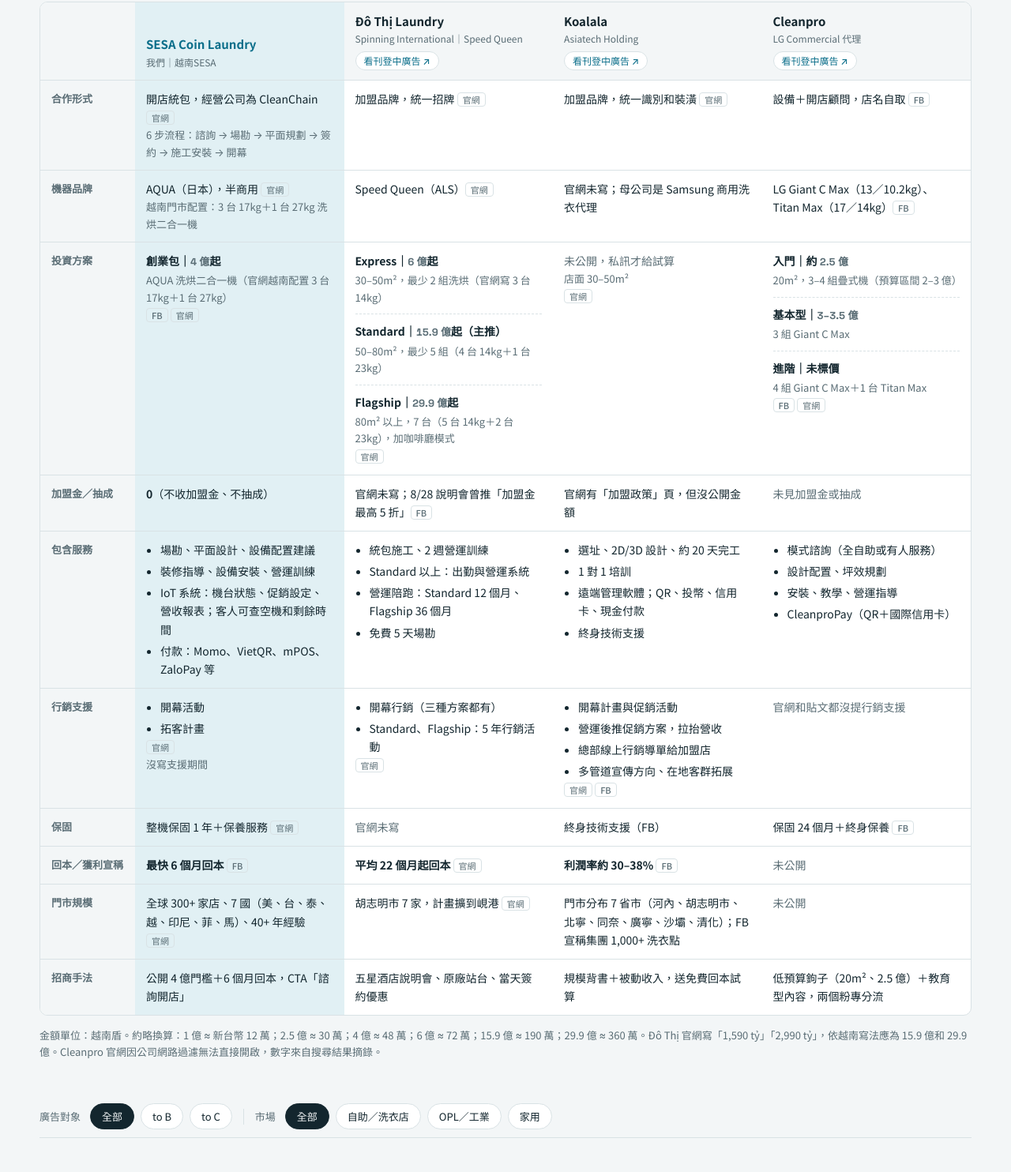
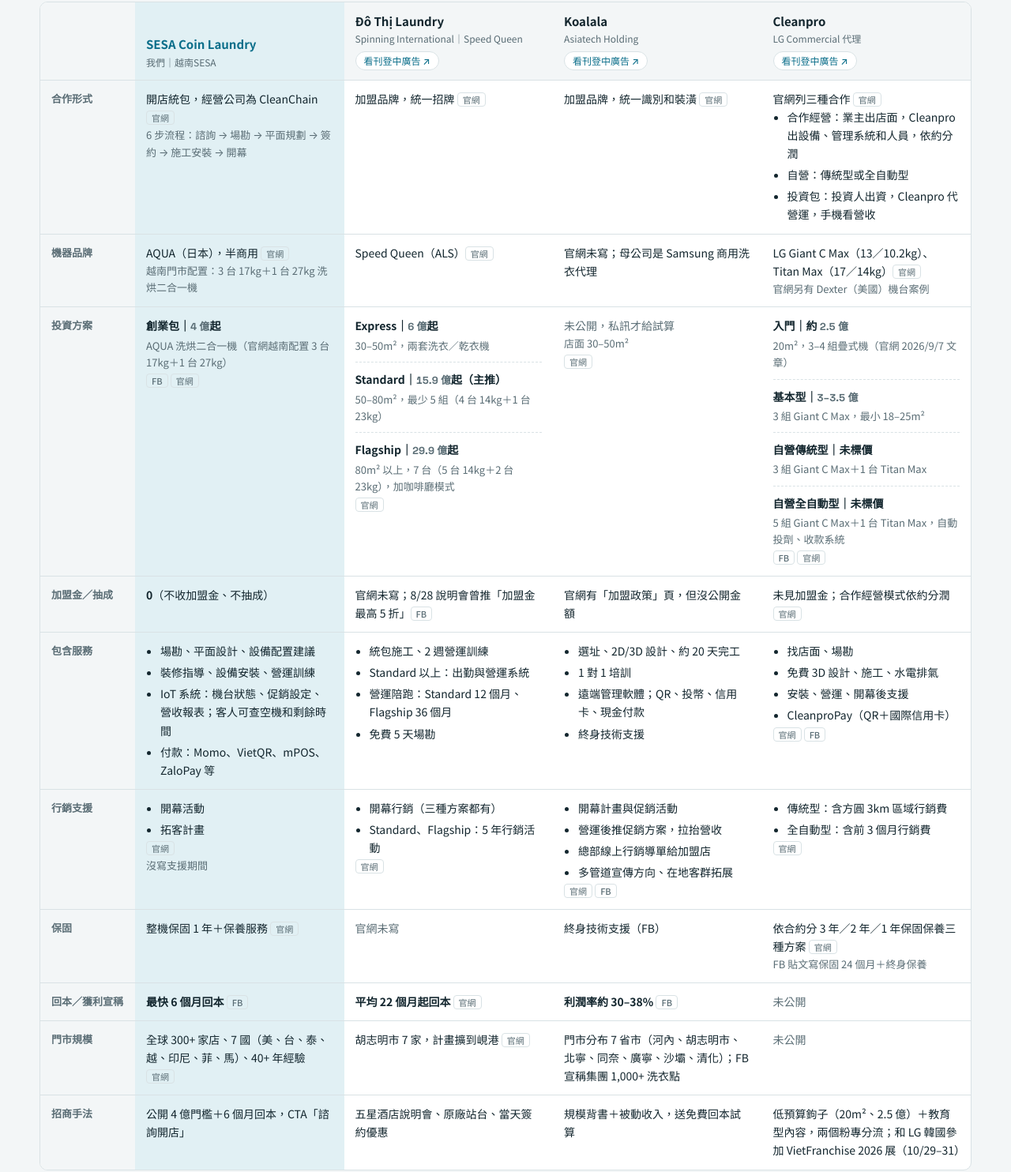
Before and after one commit to abbyupyoung-cloud/sesa-vn-competitors, a plain HTML site: page index.html in a window 1280 px wide. Shown: the part 293-1777 px from the top of the page at 79% size. Drawn offline with Linux system fonts and the light colour scheme.

Commit message:
Cleanpro 改用官網加盟頁資料；Đô Thị Express 機台數
Co-Authored-By: Claude Opus 5.5 <noreply@anthropic.com>

```diff
--- a/index.html
+++ b/index.html
@@ -153,52 +153,53 @@ footer ul{margin:0;padding-left:18px}
           <td class="us">開店統包，經營公司為 CleanChain <span class="src">官網</span><p class="note">6 步流程：諮詢 → 場勘 → 平面規劃 → 簽約 → 施工安裝 → 開幕</p></td>
           <td>加盟品牌，統一招牌 <span class="src">官網</span></td>
           <td>加盟品牌，統一識別和裝潢 <span class="src">官網</span></td>
-          <td>設備＋開店顧問，店名自取 <span class="src">FB</span></td>
+          <td>官網列三種合作 <span class="src">官網</span><ul><li>合作經營：業主出店面，Cleanpro 出設備、管理系統和人員，依約分潤</li><li>自營：傳統型或全自動型</li><li>投資包：投資人出資，Cleanpro 代營運，手機看營收</li></ul></td>
         </tr>
         <tr><th>機器品牌</th>
           <td class="us">AQUA（日本），半商用 <span class="src">官網</span><p class="note">越南門市配置：3 台 17kg＋1 台 27kg 洗烘二合一機</p></td>
           <td>Speed Queen（ALS）<span class="src">官網</span></td>
           <td>官網未寫；母公司是 Samsung 商用洗衣代理</td>
-          <td>LG Giant C Max（13／10.2kg）、Titan Max（17／14kg）<span class="src">FB</span></td>
+          <td>LG Giant C Max（13／10.2kg）、Titan Max（17／14kg）<span class="src">官網</span><p class="note">官網另有 Dexter（美國）機台案例</p></td>
         </tr>
         <tr><th>投資方案</th>
           <td class="us"><div class="tier"><b>創業包｜<span class="num">4 億</span>起</b><span>AQUA 洗烘二合一機（官網越南配置 3 台 17kg＋1 台 27kg）</span></div><span class="src">FB</span> <span class="src">官網</span></td>
           <td>
-            <div class="tier"><b>Express｜<span class="num">6 億</span>起</b><span>30–50m²，最少 2 組洗烘（官網寫 3 台 14kg）</span></div>
+            <div class="tier"><b>Express｜<span class="num">6 億</span>起</b><span>30–50m²，兩套洗衣／乾衣機</span></div>
             <div class="tier"><b>Standard｜<span class="num">15.9 億</span>起（主推）</b><span>50–80m²，最少 5 組（4 台 14kg＋1 台 23kg）</span></div>
             <div class="tier"><b>Flagship｜<span class="num">29.9 億</span>起</b><span>80m² 以上，7 台（5 台 14kg＋2 台 23kg），加咖啡廳模式</span></div>
             <span class="src">官網</span></td>
           <td><span class="na">未公開，私訊才給試算</span>
             <div class="tier"><span>店面 30–50m²</span></div><span class="src">官網</span></td>
           <td>
-            <div class="tier"><b>入門｜約 <span class="num">2.5 億</span></b><span>20m²，3–4 組疊式機（預算區間 2–3 億）</span></div>
-            <div class="tier"><b>基本型｜<span class="num">3–3.5 億</span></b><span>3 組 Giant C Max</span></div>
-            <div class="tier"><b>進階｜未標價</b><span>4 組 Giant C Max＋1 台 Titan Max</span></div>
+            <div class="tier"><b>入門｜約 <span class="num">2.5 億</span></b><span>20m²，3–4 組疊式機（官網 2026/9/7 文章）</span></div>
+            <div class="tier"><b>基本型｜<span class="num">3–3.5 億</span></b><span>3 組 Giant C Max，最小 18–25m²</span></div>
+            <div class="tier"><b>自營傳統型｜未標價</b><span>3 組 Giant C Max＋1 台 Titan Max</span></div>
+            <div class="tier"><b>自營全自動型｜未標價</b><span>5 組 Giant C Max＋1 台 Titan Max，自動投劑、收款系統</span></div>
             <span class="src">FB</span> <span class="src">官網</span></td>
         </tr>
         <tr><th>加盟金／抽成</th>
           <td class="us"><b>0</b>（不收加盟金、不抽成）</td>
           <td>官網未寫；8/28 說明會曾推「加盟金最高 5 折」<span class="src">FB</span></td>
           <td>官網有「加盟政策」頁，但沒公開金額</td>
-          <td class="na">未見加盟金或抽成</td>
+          <td>未見加盟金；合作經營模式依約分潤 <span class="src">官網</span></td>
         </tr>
         <tr><th>包含服務</th>
           <td class="us"><ul><li>場勘、平面設計、設備配置建議</li><li>裝修指導、設備安裝、營運訓練</li><li>IoT 系統：機台狀態、促銷設定、營收報表；客人可查空機和剩餘時間</li><li>付款：Momo、VietQR、mPOS、ZaloPay 等</li></ul></td>
           <td><ul><li>統包施工、2 週營運訓練</li><li>Standard 以上：出勤與營運系統</li><li>營運陪跑：Standard 12 個月、Flagship 36 個月</li><li>免費 5 天場勘</li></ul></td>
           <td><ul><li>選址、2D/3D 設計、約 20 天完工</li><li>1 對 1 培訓</li><li>遠端管理軟體；QR、投幣、信用卡、現金付款</li><li>終身技術支援</li></ul></td>
-          <td><ul><li>模式諮詢（全自助或有人服務）</li><li>設計配置、坪效規劃</li><li>安裝、教學、營運指導</li><li>CleanproPay（QR＋國際信用卡）</li></ul></td>
+          <td><ul><li>找店面、場勘</li><li>免費 3D 設計、施工、水電排氣</li><li>安裝、營運、開幕後支援</li><li>CleanproPay（QR＋國際信用卡）</li></ul><span class="src">官網</span> <span class="src">FB</span></td>
         </tr>
         <tr><th>行銷支援</th>
           <td class="us"><ul><li>開幕活動</li><li>拓客計畫</li></ul><span class="src">官網</span><p class="note">沒寫支援期間</p></td>
           <td><ul><li>開幕行銷（三種方案都有）</li><li>Standard、Flagship：5 年行銷活動</li></ul><span class="src">官網</span></td>
           <td><ul><li>開幕計畫與促銷活動</li><li>營運後推促銷方案，拉抬營收</li><li>總部線上行銷導單給加盟店</li><li>多管道宣傳方向、在地客群拓展</li></ul><span class="src">官網</span> <span class="src">FB</span></td>
-          <td class="na">官網和貼文都沒提行銷支援</td>
+          <td><ul><li>傳統型：含方圓 3km 區域行銷費</li><li>全自動型：含前 3 個月行銷費</li></ul><span class="src">官網</span></td>
         </tr>
         <tr><th>保固</th>
           <td class="us">整機保固 1 年＋保養服務 <span class="src">官網</span></td>
           <td class="na">官網未寫</td>
           <td>終身技術支援（FB）</td>
-          <td>保固 24 個月＋終身保養 <span class="src">FB</span></td>
+          <td>依合約分 3 年／2 年／1 年保固保養三種方案 <span class="src">官網</span><p class="note">FB 貼文寫保固 24 個月＋終身保養</p></td>
         </tr>
         <tr><th>回本／獲利宣稱</th>
           <td class="us"><b>最快 6 個月回本</b> <span class="src">FB</span></td>
@@ -216,12 +217,12 @@ footer ul{margin:0;padding-left:18px}
           <td class="us">公開 4 億門檻＋6 個月回本，CTA「諮詢開店」</td>
           <td>五星酒店說明會、原廠站台、當天簽約優惠</td>
           <td>規模背書＋被動收入，送免費回本試算</td>
-          <td>低預算鉤子（20m²、2.5 億）＋教育型內容，兩個粉專分流</td>
+          <td>低預算鉤子（20m²、2.5 億）＋教育型內容，兩個粉專分流；和 LG 韓國參加 VietFranchise 2026 展（10/29–31）</td>
         </tr>
       </tbody>
     </table>
   </div>
-  <p class="note">金額單位：越南盾。約略換算：1 億 ≈ 新台幣 12 萬；2.5 億 ≈ 30 萬；4 億 ≈ 48 萬；6 億 ≈ 72 萬；15.9 億 ≈ 190 萬；29.9 億 ≈ 360 萬。Đô Thị 官網寫「1,590 tỷ」「2,990 tỷ」，依越南寫法應為 15.9 億和 29.9 億。Cleanpro 官網因公司網路過濾無法直接開啟，數字來自搜尋結果摘錄。</p>
+  <p class="note">金額單位：越南盾。約略換算：1 億 ≈ 新台幣 12 萬；2.5 億 ≈ 30 萬；4 億 ≈ 48 萬；6 億 ≈ 72 萬；15.9 億 ≈ 190 萬；29.9 億 ≈ 360 萬。Đô Thị 官網寫「1,590 tỷ」「2,990 tỷ」，依越南寫法應為 15.9 億和 29.9 億。Cleanpro 官網在公司網路會被擋，改從外部讀取。</p>
 </section>
 
 <nav class="filters" aria-label="篩選總表">
@@ -255,7 +256,7 @@ footer ul{margin:0;padding-left:18px}
       <p>創業包 4 億越南盾起，宣稱最快 6 個月回本；整機保固 1 年。全球 300+ 家店、7 國。</p></div>
     <div class="camp"><span class="brand">LG</span>
       <div class="chain"><span>通路：<b>Cleanpro 越南（自稱 LG Commercial 獨家代理）</b></span><span>店家：<b>Trạm Giặt、Mon Na Care</b> <span class="pill guess">推測</span></span></div>
-      <p>賣「設備＋開店顧問＋CleanproPay」，未見加盟金。同時打既有業者換機和新手投資人。</p></div>
+      <p>三種合作：合作經營分潤、自營、投資代營運；未見加盟金。同時打既有業者換機和新手投資人。</p></div>
     <div class="camp"><span class="brand">Speed Queen</span>
       <div class="chain"><span>集團：<b>Alliance Laundry Systems（美國）</b></span><span>通路：<b>Spinning International</b></span><span>加盟品牌：<b>Đô Thị Laundry（胡志明市 7 家）</b></span></div>
       <p>三級加盟方案，6 億越南盾起，宣稱平均 22 個月回本。</p></div>
@@ -309,7 +310,7 @@ footer ul{margin:0;padding-left:18px}
     <li><a href="https://www.cleanchain-global.com/vn/join-us" target="_blank" rel="noopener">SESA／CleanChain 越南官網加盟頁</a></li>
     <li><a href="https://dothilaundry.com.vn/" target="_blank" rel="noopener">Đô Thị Laundry 官網</a></li>
     <li><a href="https://koalala.vn/" target="_blank" rel="noopener">Koalala 官網</a>、<a href="https://koalala.vn/gioi-thieu/" target="_blank" rel="noopener">公司介紹</a></li>
-    <li><a href="https://lgcleanpro.vn/san-pham/mo-hinh-co-ban-2/" target="_blank" rel="noopener">Cleanpro「基本型」頁</a>、<a href="https://lgcleanpro.vn/chi-20m%C2%B2-van-co-the-mo-cua-hang-giat-say-hien-dai/" target="_blank" rel="noopener">20m² 開店文章</a></li>
+    <li><a href="https://lgcleanpro.vn/nhuong-quyen/" target="_blank" rel="noopener">Cleanpro 加盟頁</a>、<a href="https://lgcleanpro.vn/san-pham/mo-hinh-co-ban-2/" target="_blank" rel="noopener">「基本型」頁</a>、<a href="https://lgcleanpro.vn/chi-20m%C2%B2-van-co-the-mo-cua-hang-giat-say-hien-dai/" target="_blank" rel="noopener">20m² 開店文章</a></li>
     <li><a href="https://vnreview.vn/threads/samsung-ra-mat-may-giat-say-cong-nghiep-o-viet-nam-nhap-truc-tiep-tu-han-quoc.87836/" target="_blank" rel="noopener">VnReview：Samsung 在越南推出商用洗烘機（2026/7）</a></li>
     <li><a href="https://news.samsung.com/vn/samsung-ra-mat-giai-phap-giat-say-cong-nghiep-dong-hanh-cung-doanh-nghiep-toi-uu-van-hanh-va-phat-trien-ben-vung" target="_blank" rel="noopener">Samsung 越南新聞稿：推出商用洗烘方案、三家代理（2026/7/17）</a></li>
     <li><a href="https://news.samsung.com/vn/samsung-dong-hanh-cung-doi-tac-phat-trien-mo-hinh-cua-hang-giat-say-tu-dong-khai-truong-cua-hang-dau-tien-titi-laundry" target="_blank" rel="noopener">Samsung 越南新聞稿：TiTi Laundry 開幕（2026/9/21）</a></li>
@@ -322,8 +323,8 @@ const G='<span class="pill guess">推測</span>';
 const data=[
  {name:"SESA Coin Laundry",sub:"我們｜越南SESA",type:"開店統包",seg:"self",aud:["tob"],rel:0,relTxt:"自家",
   brand:"AQUA 半商用洗烘二合一（17kg、27kg）",planShort:"創業包 4 億越南盾起；宣稱最快 6 個月回本",card:false},
- {name:"Cleanpro 越南",sub:"LG Commercial 代理｜粉專：LG Cleanpro VietNam、Cleanpro Express Vietnam",type:"設備代理＋開店顧問",seg:"self",aud:["tob"],rel:3,relTxt:"最直接",
-  brand:"LG Giant C Max、Titan Max",planShort:"開店顧問，未見加盟金；約 2.5 億越南盾起",card:false},
+ {name:"Cleanpro 越南",sub:"LG Commercial 代理｜粉專：LG Cleanpro VietNam、Cleanpro Express Vietnam",type:"設備代理＋加盟／代營運",seg:"self",aud:["tob"],rel:3,relTxt:"最直接",
+  brand:"LG Giant C Max、Titan Max",planShort:"合作經營分潤／自營／投資代營運，未見加盟金；約 2.5 億越南盾起",card:false},
  {name:"Đô Thị Laundry",sub:"Spinning International（Speed Queen／ALS）",type:"加盟品牌",seg:"self",aud:["tob"],rel:3,relTxt:"直接",
   brand:"Speed Queen",planShort:"三級加盟：6 億／15.9 億／29.9 億越南盾起；宣稱 22 個月回本",card:false},
  {name:"Koalala",sub:"Asiatech Holding",type:"加盟品牌",seg:"self",aud:["tob"],rel:3,relTxt:"直接",
```
